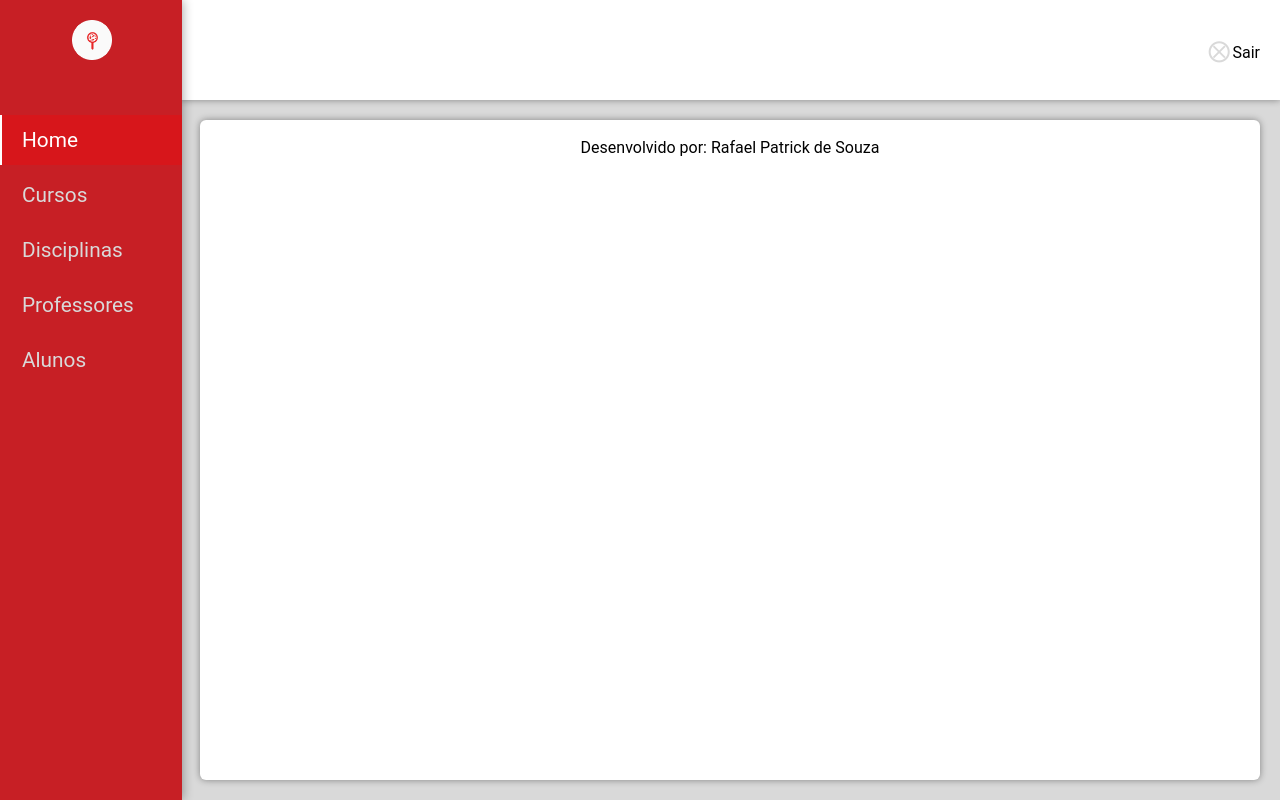
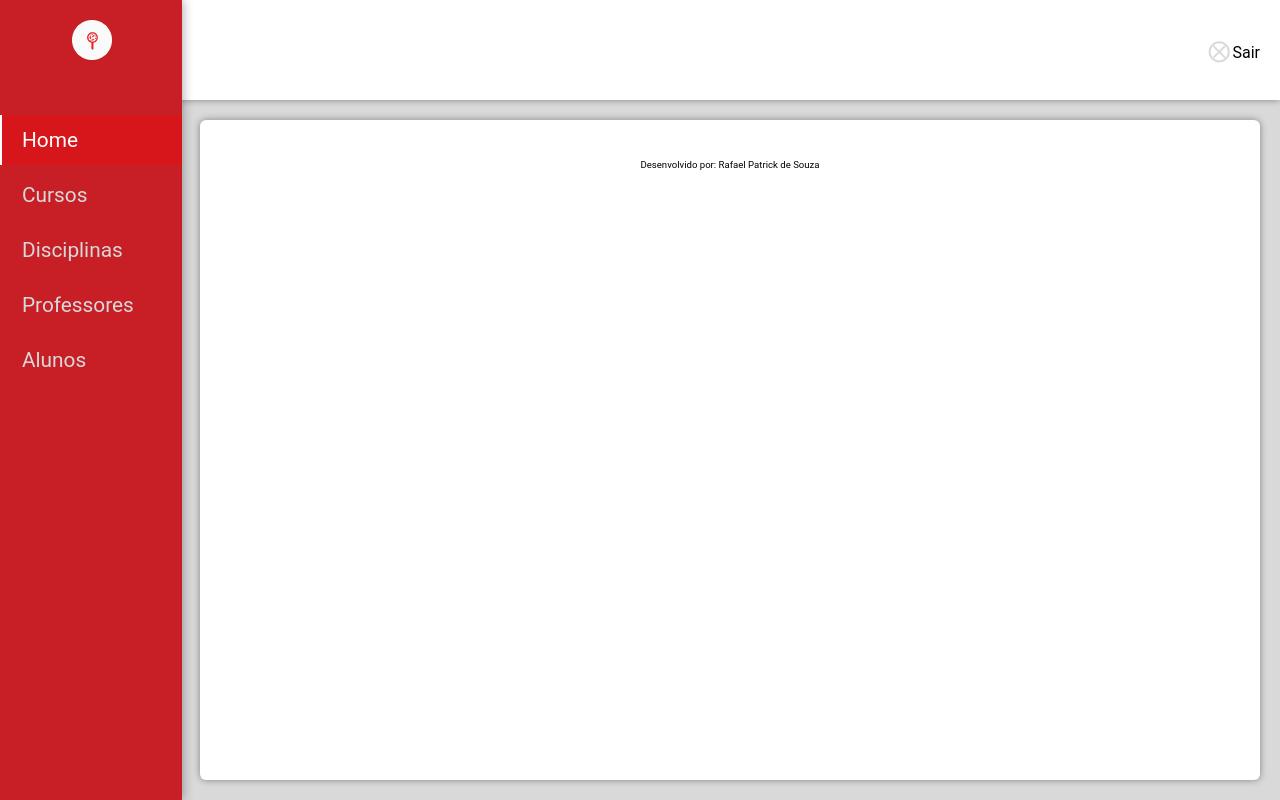
Before and after one commit to faelpatrick/sga_grid, a React (Create React App) app: page / in a window 1280 px wide. Built offline with nearby package versions, Linux system fonts and the light colour scheme.

Commit message:
ajust disciplina width

```diff
--- a/src/pages/Disciplinas.jsx
+++ b/src/pages/Disciplinas.jsx
@@ -42,7 +42,7 @@ const Disciplinas = (props) => {
 				<table id="table__cards" className="table__cards">
 					<thead>
 						<tr id="card-titles" className="card-titles">
-							<td> Nome do Disciplina(a)</td>
+							<td> Nome da Disciplina</td>
 							<td> Semestre</td>
 							<td> Curso</td>
 							<td colSpan="2">Opções</td>
--- a/src/pages/styles.css
+++ b/src/pages/styles.css
@@ -106,6 +106,10 @@ header .sidebar__logo--img {
 }
 
 @media screen and (max-width: 1280px) {
+	.content {
+		font-size: 0.8rem;
+	}
+
 	.sidebar__logo {
 		width: 40px;
 	}
@@ -254,6 +258,9 @@ header .sidebar__logo--img {
 	.home_img--Desktop {
 		display: none;
 	}
+	.home_img--Mobile {
+		max-width: 90%;
+	}
 
 	.btn__remove::before {
 		content: '\26D4';
@@ -270,6 +277,9 @@ header .sidebar__logo--img {
 		content: '';
 		width: 30px;
 		height: 30px;
+	}
+	.table__cards tbody tr td {
+		padding-left: 4px;
 	}
 }
 
@@ -391,3 +401,8 @@ input[type='date'] {
 .home_content {
 	text-align: center;
 }
+
+.home_content h3 {
+	font-size: 0.6rem;
+	margin-top: 20px;
+}
```
